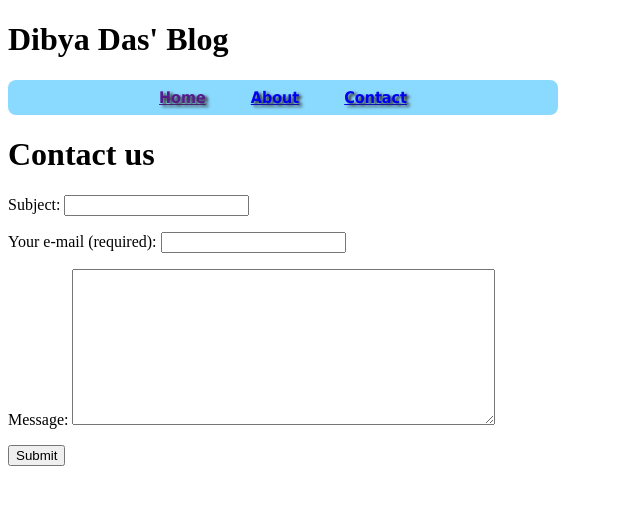
After one commit to dibyadas91/blogging-engine, a Django app: template blogsite/blog/templates/contact.html in a window 1280 px wide. The commit adds this page. Shown: the top 505 px of the page, without its empty margins (0-640 px from the left). Run offline with Django 3.2, Linux system fonts and the light colour scheme; the template is opened without the code that fills it, so the values that code supplies are empty; parts of the project's set-up code (start-up, migrations or seed data) failed here and were passed over.

Commit message:
Created contact.html updated base.html and view.py

```diff
--- a/blogsite/blog/templates/base.html
+++ b/blogsite/blog/templates/base.html
@@ -8,10 +8,11 @@
 <body>
     <h1>Dibya Das' Blog</h1>
     <ul class="nav">
-        <li>Home</li>
-        <li>About</li>
-        <li>Contact</li>
+        <li><a href="">Home</a></li>
+        <li><a href="#">About</a></li>
+        <li><a href="contact">Contact</a></li>
     </ul>
     {% block post %}{% endblock %}
+    {% block contact %}{% endblock %}
 </body>
 </html>
--- /dev/null
+++ b/blogsite/blog/templates/contact.html
@@ -0,0 +1,12 @@
+{% extends "base.html" %}
+
+{%  block contact %}
+    <h1>Contact us</h1>
+    <form action="" method="post">
+        <label for="subject">Subject: <input type="text" name="subject"></label>
+        <p>Your e-mail (required): <input type="text" name="email"></p>
+        <p>Message: <textarea name="message" rows="10" cols="50"></textarea></p>
+        <input type="submit" value="Submit">
+    </form>
+
+{%  endblock %}
--- a/blogsite/urls.py
+++ b/blogsite/urls.py
@@ -8,6 +8,6 @@ admin.autodiscover()
 urlpatterns = patterns('',
 
     url(r'^$',      PostListView.as_view(), name='PostList'),
-    url(r'^contact', ContactView.as_view(), name='Contact'),
+    url(r'^contact/', ContactView.as_view(), name='Contact'),
     url(r'^admin/', include(admin.site.urls)),
 )
```
Also changed, not shown: blogsite/blog/views.py (+30 -2 lines).
